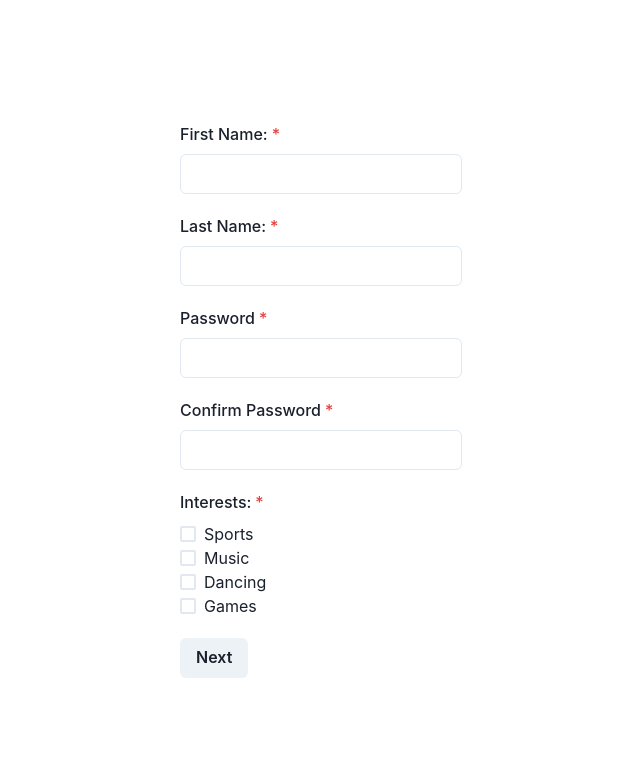
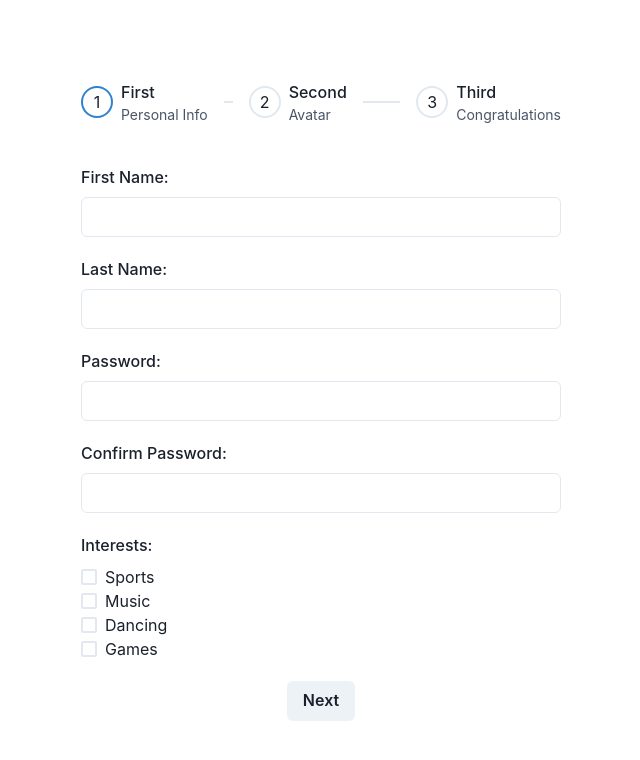
Before and after one commit to ddushev/blackdeep-assignment, a React (Vite) app: page / in a window 1280 px wide. Shown: the top 760 px of the page, without its empty margins (319-959 px from the left). Built offline with nearby package versions, Linux system fonts and the light colour scheme.

Commit message:
Form. add 2 step form with 3 step congrats page

```diff
--- a/src/App.module.css
+++ /dev/null
@@ -1,6 +0,0 @@
-.main {
-  height: 100vh;
-  display: flex;
-  justify-content: center;
-  align-items: center;
-}
--- a/src/App.tsx
+++ b/src/App.tsx
@@ -1,12 +1,12 @@
-import FormFirstScreen from "./components/formFirstScreen"
-import style from "./App.module.css";
+import { Flex } from "@chakra-ui/react";
+import Form from "./components/ui/Form";
 
 function App() {
 
   return (
-    <main className={style.main}>
-      <FormFirstScreen />
-    </main>
+    <Flex justifyContent="center" alignItems="center" h="100vh">
+      <Form />
+    </Flex>
   )
 }
 
--- a/src/components/formFirstScreen.tsx
+++ /dev/null
@@ -1,38 +0,0 @@
-import { Box, Button, Checkbox, Flex, FormControl, FormLabel, Input } from "@chakra-ui/react";
-
-function FormFirstScreen() {
-  return (
-    <Box maxW="480px">
-      <form>
-        <FormControl mb="20px" isRequired>
-          <FormLabel>First Name:</FormLabel>
-          <Input type="text" name="firstName" />
-        </FormControl>
-        <FormControl mb="20px" isRequired>
-          <FormLabel>Last Name:</FormLabel>
-          <Input type="text" name="lastName" />
-        </FormControl>
-        <FormControl mb="20px" isRequired>
-          <FormLabel>Password</FormLabel>
-          <Input type="password" name="password" />
-        </FormControl>
-        <FormControl mb="20px" isRequired>
-          <FormLabel>Confirm Password</FormLabel>
-          <Input type="password" name="confirmPassword" />
-        </FormControl>
-        <FormControl mb="20px" isRequired>
-          <FormLabel>Interests:</FormLabel>
-          <Flex direction="column">
-            <Checkbox id="sports" name="interests" value="Sports">Sports</Checkbox>
-            <Checkbox id="music" name="interests" value="Music">Music</Checkbox>
-            <Checkbox id="dancing" name="interests" value="Dancing">Dancing</Checkbox>
-            <Checkbox id="games" name="interests" value="Games">Games</Checkbox>
-          </Flex>
-        </FormControl>
-        <Button type="submit">Next</Button>
-      </form>
-    </Box>
-  )
-}
-
-export default FormFirstScreen
--- /dev/null
+++ b/src/components/ui/Form.tsx
@@ -0,0 +1,141 @@
+import {
+  Box,
+  Button,
+  FormControl,
+  FormLabel,
+  Input,
+  Checkbox,
+  Flex,
+  Step,
+  StepDescription,
+  StepIcon,
+  StepIndicator,
+  StepNumber,
+  StepSeparator,
+  StepStatus,
+  StepTitle,
+  Stepper,
+  useSteps,
+  Text,
+  Center,
+} from '@chakra-ui/react';
+import { useForm } from 'react-hook-form';
+
+
+const steps = [
+  { title: 'First', description: 'Personal Info' },
+  { title: 'Second', description: 'Avatar' },
+  { title: 'Third', description: 'Congratulations' },
+]
+
+function Form() {
+  const { activeStep, setActiveStep } = useSteps({
+    index: 0,
+    count: steps.length,
+  })
+  const { register, handleSubmit, formState: { errors } } = useForm();
+
+  const onSubmit = (data) => {
+    console.log(data);
+  };
+
+  const onPrevClick = () => {
+    if (activeStep >= 1) {
+      setActiveStep(activeStep - 1);
+    }
+  }
+
+  const onNextClick = async () => {
+    if (activeStep < 2) {
+      if (activeStep === 2) {
+        await handleSubmit(onSubmit)();
+      }
+      setActiveStep(activeStep + 1);
+    }
+  }
+
+
+  return (
+    <Box w="480px">
+      <Stepper index={activeStep} mb="40px">
+        {steps.map((step, index) => (
+          <Step key={index}>
+            <StepIndicator>
+              <StepStatus
+                complete={<StepIcon />}
+                incomplete={<StepNumber />}
+                active={<StepNumber />}
+              />
+            </StepIndicator>
+
+            <Box flexShrink='0'>
+              <StepTitle>{step.title}</StepTitle>
+              <StepDescription>{step.description}</StepDescription>
+            </Box>
+
+            <StepSeparator />
+          </Step>
+        ))}
+      </Stepper>
+
+      <form onSubmit={handleSubmit(onSubmit)}>
+        {activeStep === 0 && (
+          <>
+            <FormControl mb="20px">
+              <FormLabel>First Name:</FormLabel>
+              <Input type="text" {...register('firstName')} />
+              {errors.firstName && <span>This field is required</span>}
+            </FormControl>
+            <FormControl mb="20px">
+              <FormLabel>Last Name:</FormLabel>
+              <Input type="text" {...register('lastName')} />
+              {errors.lastName && <span>This field is required</span>}
+            </FormControl>
+            <FormControl mb="20px">
+              <FormLabel>Password:</FormLabel>
+              <Input type="password" {...register('password')} />
+              {errors.password && <span>This field is required</span>}
+            </FormControl>
+            <FormControl mb="20px">
+              <FormLabel>Confirm Password:</FormLabel>
+              <Input type="password" {...register('confirmPassword')} />
+              {errors.confirmPassword && <span>This field is required</span>}
+            </FormControl>
+            <FormControl mb="20px" >
+              <FormLabel>Interests:</FormLabel>
+              <Flex direction="column">
+                <Checkbox {...register('interests')} id="sports" value="Sports">Sports</Checkbox>
+                <Checkbox {...register('interests')} id="music" value="Music">Music</Checkbox>
+                <Checkbox {...register('interests')} id="dancing" value="Dancing">Dancing</Checkbox>
+                <Checkbox {...register('interests')} id="games" value="Games">Games</Checkbox>
+              </Flex>
+              {errors.interests && <span>Please select at least one interest</span>}
+            </FormControl>
+          </>
+        )}
+        {activeStep === 1 && (
+          <FormControl mb="20px">
+            <FormLabel>Upload avatar:</FormLabel>
+            <Input type="file" {...register('avatar')} />
+            {errors.avatar && <span>This field is required</span>}
+          </FormControl>
+        )}
+
+        {activeStep === 2 && (
+          <Center mb="20px">
+            <Text fontSize="3xl">Thanks for registering!</Text>
+          </Center>
+        )}
+        <Flex justifyContent="center" gap="20px">
+          {activeStep >= 1 && (
+            <Button onClick={onPrevClick} type="button">Previous</Button>
+          )}
+          <Button onClick={onNextClick} type={activeStep === 2 ? "submit" : "button"}>{activeStep === 1 ? "Submit" : "Next"}</Button>
+        </Flex>
+
+      </form>
+    </Box >
+  );
+}
+
+export default Form;
```
